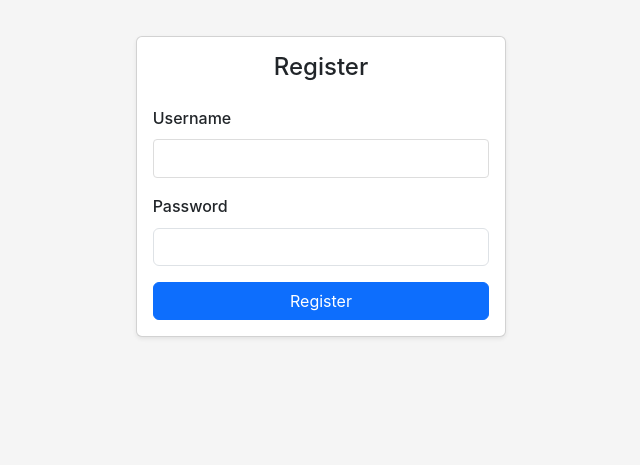
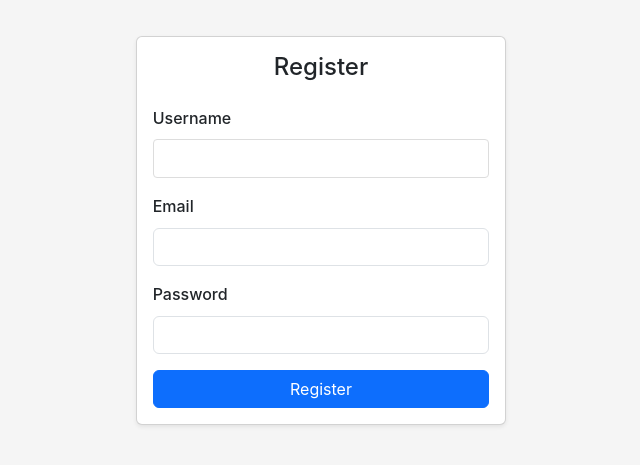
Before and after one commit to taylorelley/f1_fantasy, a Flask app: page /register in a window 1280 px wide. Shown: the part 138-603 px from the top of the page, without its empty margins (319-959 px from the left). Run offline with Flask 3, Linux system fonts and the light colour scheme; some libraries are stand-ins or nearby versions.

Commit message:
Require email for local accounts

```diff
--- a/app.py
+++ b/app.py
@@ -204,6 +204,11 @@ def login():
         if username and password:
             user = User.query.filter_by(provider="local", username=username).first()
             if user and check_password_hash(user.password_hash or "", password):
+                admin_emails = [e.strip() for e in os.environ.get("ADMIN_EMAILS", "").split(",") if e.strip()]
+                new_admin = user.email in admin_emails
+                if new_admin != user.admin:
+                    user.admin = new_admin
+                    db.session.commit()
                 login_user(user)
                 return redirect(url_for("index"))
             return render_template("login.html", message="Invalid credentials")
@@ -216,8 +221,9 @@ def register():
         return redirect(url_for("index"))
     if request.method == "POST":
         username = request.form.get("username")
+        email = request.form.get("email")
         password = request.form.get("password")
-        if not username or not password:
+        if not username or not email or not password:
             return render_template("register.html", message="All fields required")
         if User.query.filter_by(username=username).first():
             return render_template("register.html", message="Username taken")
@@ -226,8 +232,11 @@ def register():
             provider_id=username,
             username=username,
             name=username,
+            email=email,
         )
         user.password_hash = generate_password_hash(password)
+        admin_emails = [e.strip() for e in os.environ.get("ADMIN_EMAILS", "").split(",") if e.strip()]
+        user.admin = email in admin_emails
         db.session.add(user)
         db.session.commit()
         login_user(user)
--- a/templates/register.html
+++ b/templates/register.html
@@ -32,6 +32,10 @@
                 <input type="text" class="form-control" id="username" name="username" required>
               </div>
               <div class="mb-3">
+                <label for="email" class="form-label">Email</label>
+                <input type="email" class="form-control" id="email" name="email" required>
+              </div>
+              <div class="mb-3">
                 <label for="password" class="form-label">Password</label>
                 <input type="password" class="form-control" id="password" name="password" required>
               </div>
```
Also changed, not shown: readme.md.
